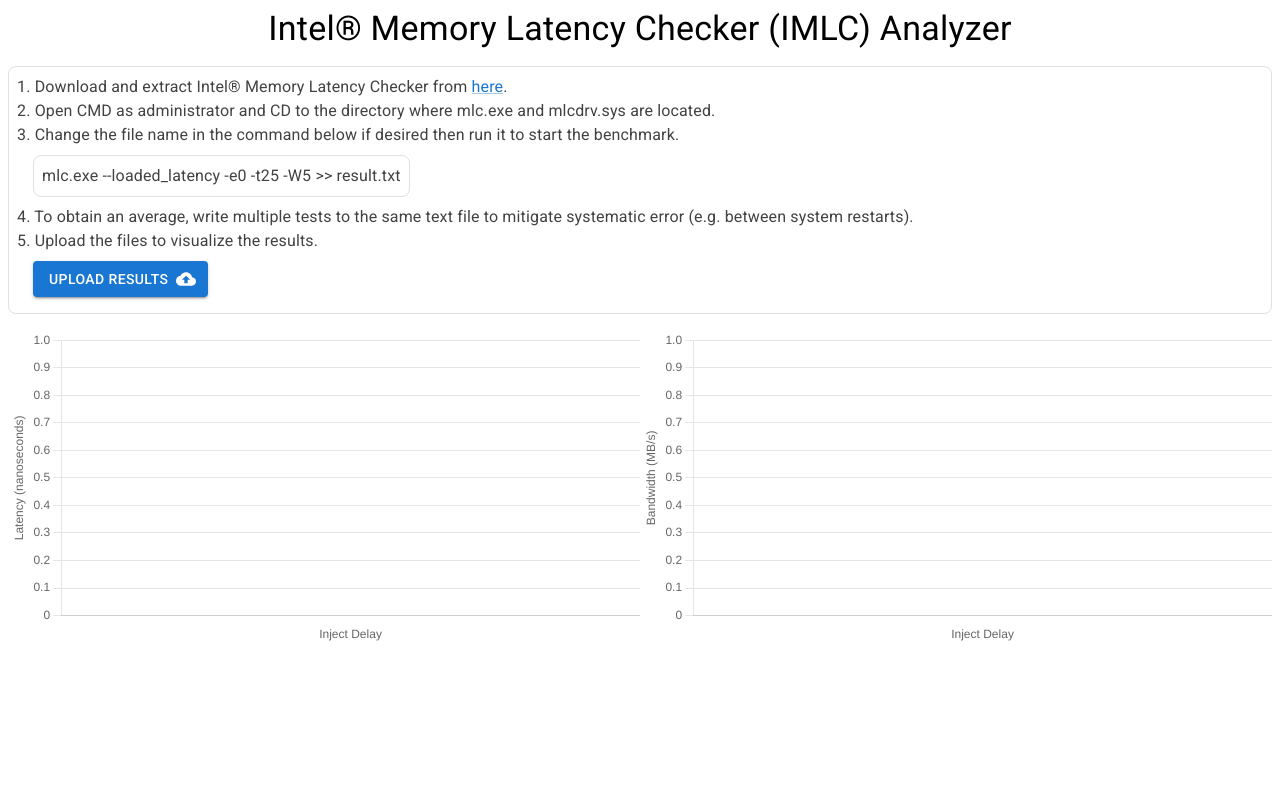
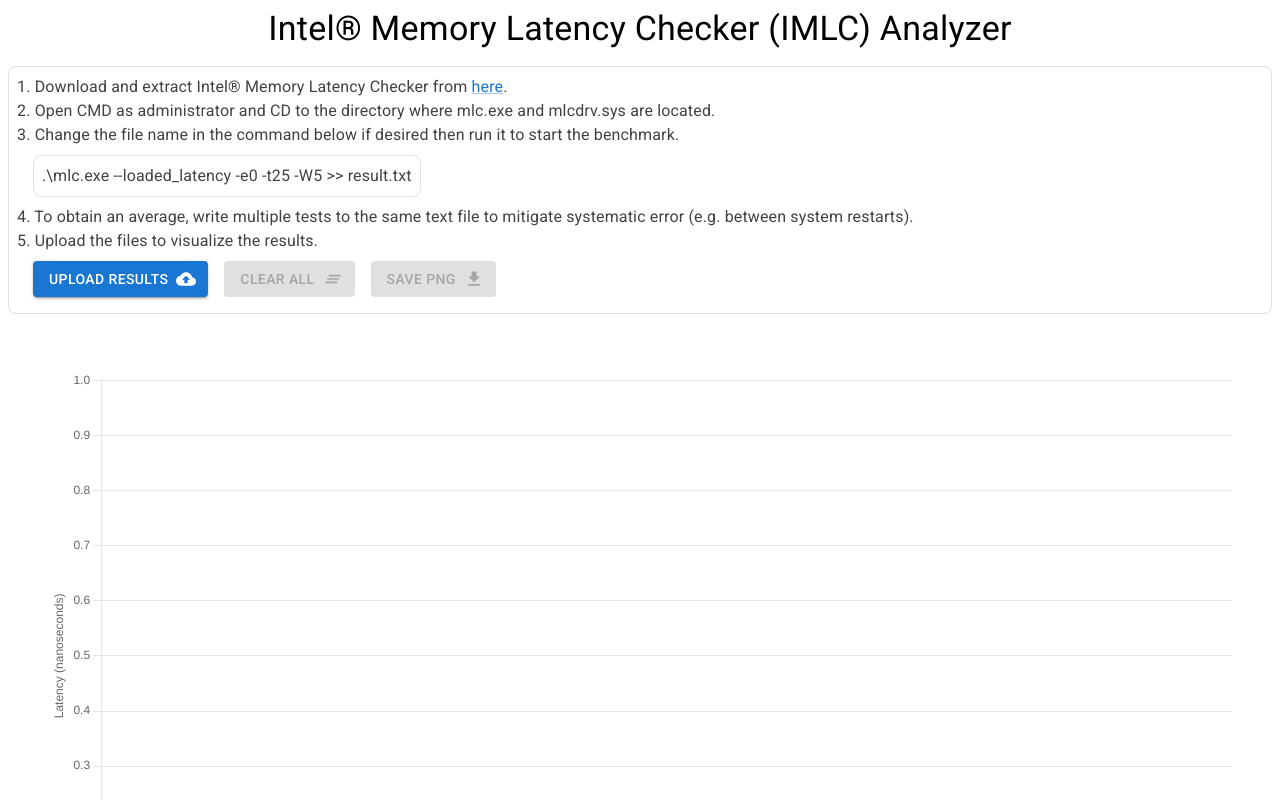
Before and after one commit to ballsconsumer77/IMLC-Analyzer, a React (Vite) app: page / in a window 1280 px wide. Shown: the top 800 px of the page. Built offline with nearby package versions, Linux system fonts and the light colour scheme.

Commit message:
Add clear and save results as png buttons

```diff
--- a/package.json
+++ b/package.json
@@ -21,6 +21,7 @@
     "@mui/lab": "^5.0.0-alpha.145",
     "@mui/material": "^5.14.10",
     "chart.js": "^4.4.0",
+    "html2canvas": "^1.4.1",
     "react": "^18.2.0",
     "react-chartjs-2": "^5.2.0",
     "react-dom": "^18.2.0"
--- a/src/App.jsx
+++ b/src/App.jsx
@@ -1,27 +1,33 @@
-import { Box } from "@mui/material";
+import { Box, Container } from "@mui/material";
+import { useEffect, useRef, useState } from "react";
+
 import { Chart as ChartJS } from "chart.js/auto";
 import Grid from "@mui/material/Grid";
 import Instructions from "./components/Instructions.jsx";
 import LineGraph from "./components/LineGraph.jsx";
 import Typography from "@mui/material/Typography";
-import { useState } from "react";
 
 const datasetTemplate = {
   pointRadius: 2,
 };
 
+const initialData = {
+  labels: [],
+  datasets: [],
+};
+
 export default function App() {
   const [isParsingFiles, setIsParsingFiles] = useState(false);
 
-  const [latencyData, setLatencyData] = useState({
-    labels: [],
-    datasets: [],
-  });
+  const [latencyData, setLatencyData] = useState(initialData);
+  const [bandwidthData, setBandwidthData] = useState(initialData);
 
-  const [bandwidthData, setBandwidthData] = useState({
-    labels: [],
-    datasets: [],
-  });
+  function ClearAllData() {
+    setLatencyData(initialData);
+    setBandwidthData(initialData);
+  }
+
+  const resultsRef = useRef(null);
 
   const results = {};
 
@@ -139,17 +145,20 @@
           <Instructions
             isParsingFiles={isParsingFiles}
             parseFiles={parseFiles}
+            resultsRef={resultsRef}
+            clearAllData={ClearAllData}
           />
         </Box>
       </Grid>
-      <Grid xs={12} md={6}>
+      <Grid xs={12} ref={resultsRef}>
+        <Grid xs={12} m={5}>
           <LineGraph
             dataset={latencyData}
             yTitle="Latency (nanoseconds)"
             xTitle="Inject Delay"
           />
         </Grid>
-      <Grid xs={12} md={6}>
+        <Grid xs={12} m={5}>
           <LineGraph
             dataset={bandwidthData}
             yTitle="Bandwidth (MB/s)"
@@ -157,5 +166,6 @@
           />
         </Grid>
       </Grid>
+    </Grid>
   );
 }
--- a/src/components/Instructions.jsx
+++ b/src/components/Instructions.jsx
@@ -1,9 +1,15 @@
+import { Button, Grid } from "@mui/material";
+
 import Box from "@mui/material/Box";
+import ClearAllIcon from "@mui/icons-material/ClearAll";
 import CloudUploadIcon from "@mui/icons-material/CloudUpload";
+import DownloadIcon from "@mui/icons-material/Download";
 import Link from "@mui/material/Link";
 import LoadingButton from "@mui/lab/LoadingButton";
 import Typography from "@mui/material/Typography";
+import html2canvas from "html2canvas";
 import styled from "@emotion/styled";
+import { useState } from "react";
 
 const codeBlockStyle = {
   padding: 1,
@@ -28,6 +34,8 @@
 });
 
 export default function Instructions(props) {
+  const [uploadedItems, setUploadedItems] = useState(0);
+
   return (
     <Box sx={{ ...codeBlockStyle }}>
       <Typography variant="body1" component="span" paragraph>
@@ -48,7 +56,7 @@
         </div>
         <Box sx={{ ...codeBlockStyle, width: "fit-content", ml: 2 }}>
           <Typography variant="body1">
-            mlc.exe --loaded_latency -e0 -t25 -W5 {">>"} result.txt
+            .\mlc.exe --loaded_latency -e0 -t25 -W5 {">>"} result.txt
           </Typography>
         </Box>
         <div>
@@ -57,6 +65,7 @@
         </div>
         <div>5. Upload the files to visualize the results.</div>
       </Typography>
+      <Grid container>
         <LoadingButton
           component="label"
           variant="contained"
@@ -71,10 +80,41 @@
             accept=".txt"
             multiple
             onChange={(e) => {
+              setUploadedItems(e.target.files.length);
               props.parseFiles(Array.from(e.target.files));
             }}
           />
         </LoadingButton>
+        <Button
+          disabled={uploadedItems < 1}
+          onClick={() => props.clearAllData()}
+          variant="contained"
+          sx={{ ml: 2, mt: 1, mb: 1 }}
+          endIcon={<ClearAllIcon />}
+        >
+          Clear All
+        </Button>
+        <Button
+          disabled={uploadedItems < 1}
+          onClick={() => {
+            const element = props.resultsRef.current;
+
+            html2canvas(element).then((canvas) => {
+              const dataUrl = canvas.toDataURL();
+
+              const link = document.createElement("a");
+              link.href = dataUrl;
+              link.download = "IMLC Analyzer";
+              link.click();
+            });
+          }}
+          variant="contained"
+          sx={{ ml: 2, mt: 1, mb: 1 }}
+          endIcon={<DownloadIcon />}
+        >
+          Save PNG
+        </Button>
+      </Grid>
     </Box>
   );
 }
```
Also changed, not shown: 1 other file (tests, documents, lock files or other folders). Lines whose indentation alone changed are shown as unchanged.
